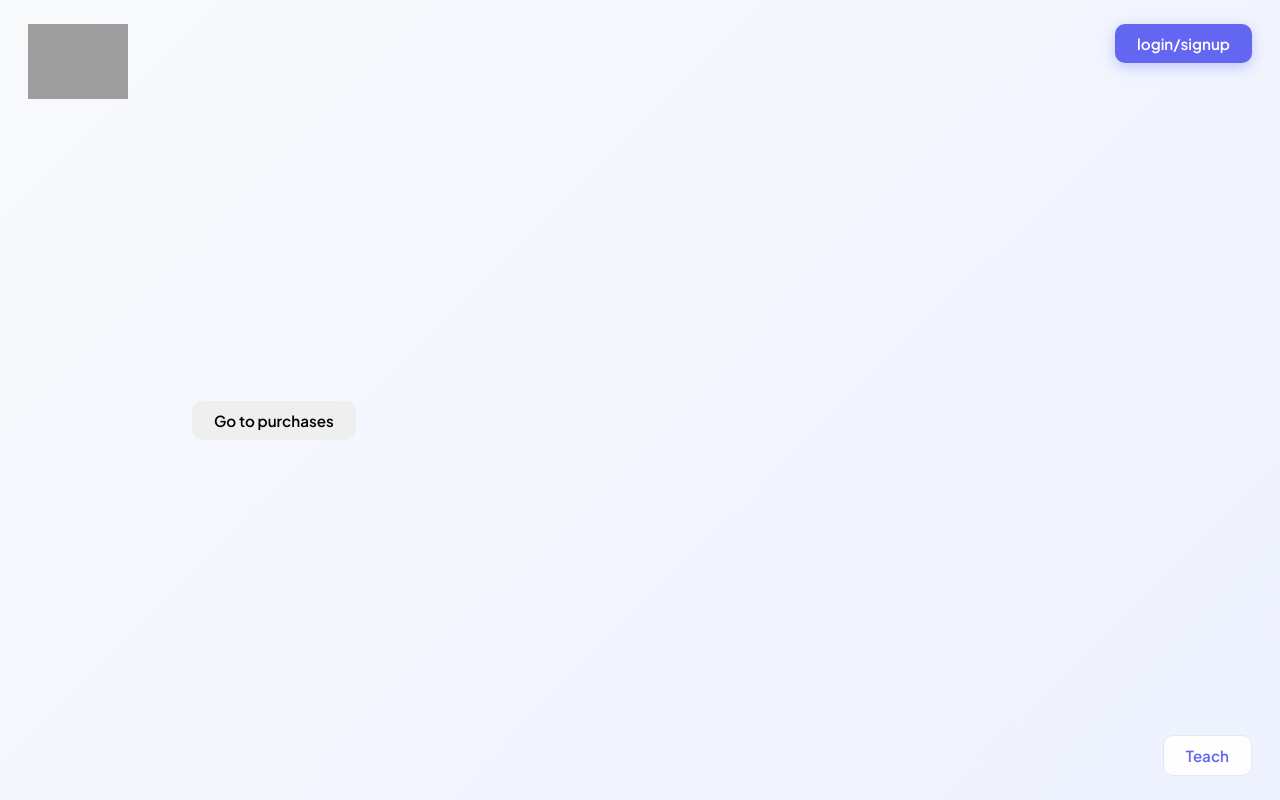
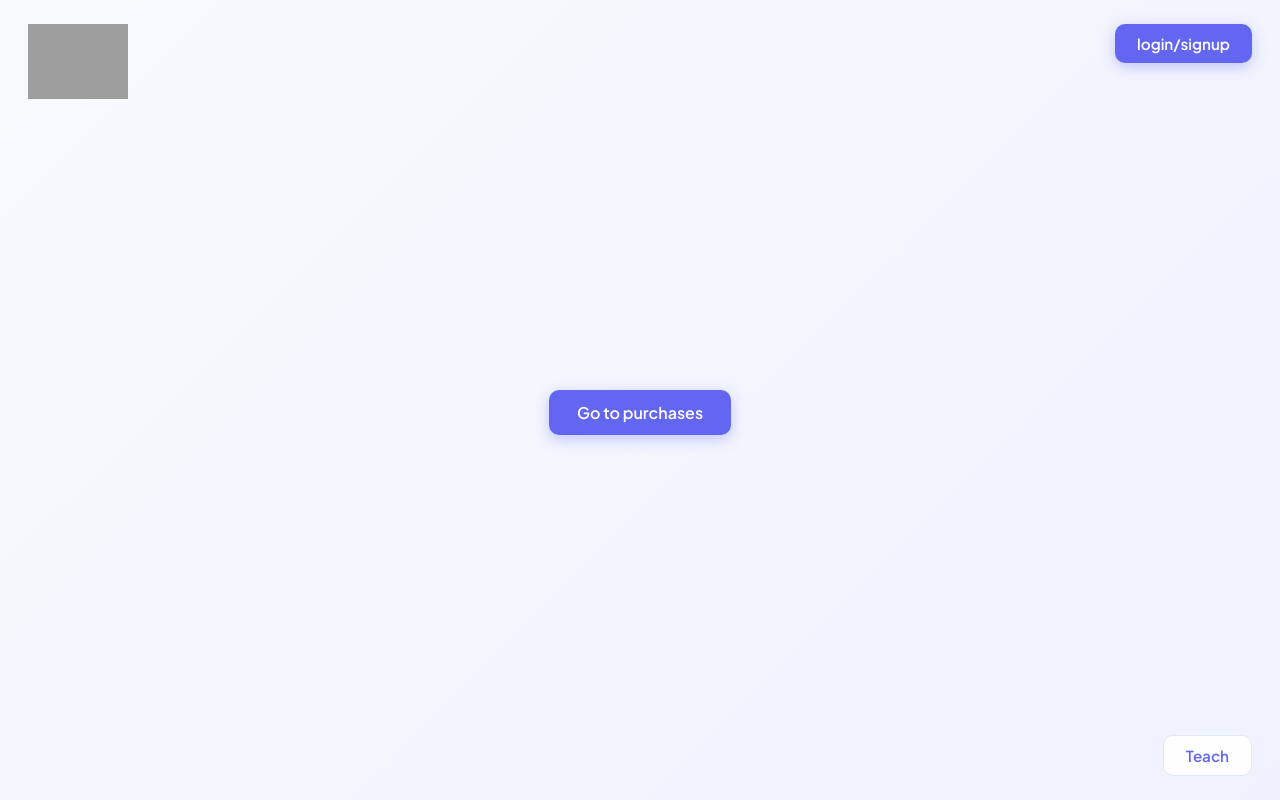
Before and after one commit to Azam-ansari162/course-selling-app, a website: page frontend/index.html in a window 1280 px wide. Drawn offline with Linux system fonts and the light colour scheme; no server answers; grey boxes are pictures that could not be loaded.

Commit message:
updated css file

```diff
--- a/frontend/style.css
+++ b/frontend/style.css
@@ -402,16 +402,23 @@ button {
   }
 }
 
-/* --- Purchases Button Container --- */
-.purchases-container {
+/* --- Main Container & Purchases Button --- */
+.main-container {
   width: 100%;
+  max-width: 1120px;
+  margin: 0 auto;
   display: flex;
-  justify-content: center;
-  margin-bottom: 36px; /* Adds space between the button and the courses */
-  margin-top: 20px;
+  flex-direction: column;
+  align-items: center; /* Centers the button */
 }
 
-.purchases-container button {
+.purchases-link {
+  margin-top: 20px;
+  margin-bottom: 36px; /* Space between the button and the courses */
+  text-decoration: none;
+}
+
+.js-purchase-btn {
   background: var(--primary);
   color: #ffffff;
   padding: 12px 28px;
@@ -419,7 +426,7 @@ button {
   box-shadow: 0 4px 14px rgba(99, 102, 241, 0.35);
 }
 
-.purchases-container button:hover {
+.js-purchase-btn:hover {
   background: var(--primary-hover);
   transform: translateY(-2px);
   box-shadow: 0 6px 20px rgba(99, 102, 241, 0.45);
```
